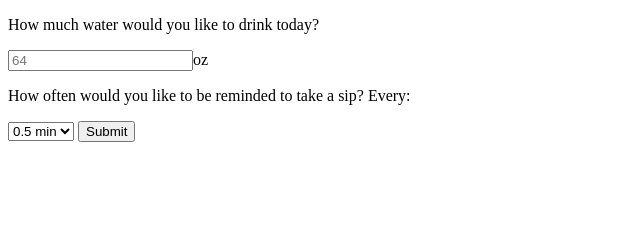
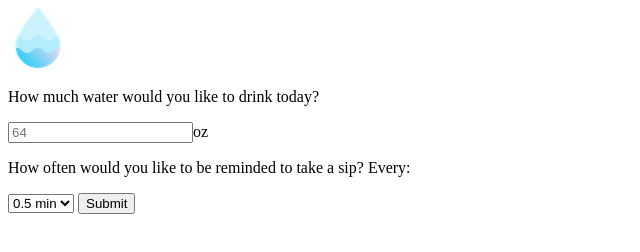
Before and after one commit to dnecklesportfolio/chrome-extension, a browser extension: page index.html in a window 1280 px wide. Shown: the whole page, without its empty margins (0-640 px from the left). Drawn offline with Linux system fonts and the light colour scheme.

Commit message:
working on styling

```diff
--- a/index.html
+++ b/index.html
@@ -5,6 +5,7 @@
   </head>
  <body>
     <div>
+      <img id ='water-drop' src = ./water-drop.png>
       <form>
         <p>How much water would you like to drink today?</p>
         <input id = 'goal' type = 'text' placeholder = '64' required>oz</input>
--- a/main.js
+++ b/main.js
@@ -11,7 +11,7 @@
     //store and reassign the user input everytime they enter the amount
     //if they've reached 64oz, they get a fun gif
 
-
+//MAJOR ISSUE: THE COUNTDOWN FUNCTION STOPS WHEN THE USER SWITCHES TABS
 //Pop-up input that asks user for how often user wants to be reminded to drink water
     let button = document.querySelector("button")
     let select = document.querySelector("select")
@@ -59,7 +59,7 @@
             yayHydration()
         }
      }
-     //reach goal function, pops up image of cute pug
+     //celebratory function, pops up image of cute pug chugging h20
     function yayHydration(){
         alert(`Nice job! You drank ${goal} oz today. Keep chugging away!`)
         var congrats = document.createElement('iframe');
```
Also changed, not shown: manifest.json, water-drop.png (added), water-icon.png (added).
